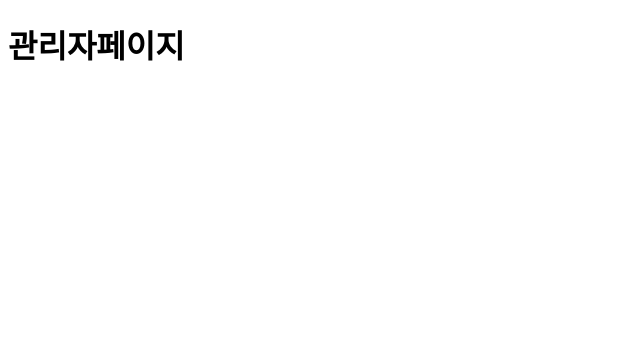
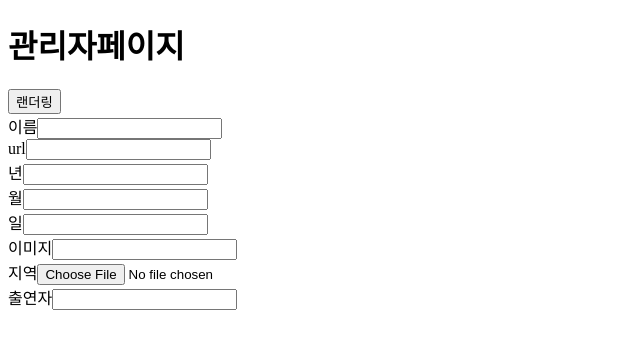
Before and after one commit to ChooHongWook/study_for_useful_Frontend, a Next.js app in the folder 1_each_state/use_props/: page / in a window 1280 px wide. Shown: the top 344 px of the page, without its empty margins (0-640 px from the left). Built offline with nearby package versions, Linux system fonts and the light colour scheme.

Commit message:
dev: 틀 작성 (아 러프하게라도 이미지를 함 짜는게 좋긴한데.. 테스트용이라 필요없나?)

```diff
--- a/1_each_state/use_props/pages/index.tsx
+++ b/1_each_state/use_props/pages/index.tsx
@@ -1,12 +1,65 @@
 import {users} from '../dummys/users';
+import React, {useState, useRef} from 'react';
 // import { users } from 'dummys/users';
 
 let test = 'ddds';
+let test2 = '3333';
 
-const Home = () => (
-  <>
-    <h1>관리자페이지</h1>
-  </>
-);
+const Home = () => {
+  const [render, setRender] = useState(false);
+  console.log('랜더링 체크');
+  const handle = () => {};
+  let date = '';
+  const nameDataRef = useRef(null);
+  console.log('date: ' + date);
+  return (
+    <>
+      <h1>관리자페이지</h1>
+
+      <button onClick={() => setRender(!render)}>랜더링</button>
+
+      <div>
+        <label htmlFor="input_name">이름</label>
+        <input
+          type="text"
+          id="input_name"
+          name="input_name"
+          onChange={e => {
+            date = e.target.value;
+            setRender(!render);
+          }}
+        ></input>
+      </div>
+      <div>
+        <label htmlFor="input_url">url</label>
+        <input type="text" id="input_url" name="input_url"></input>
+      </div>
+      <div>
+        <label htmlFor="input_year">년</label>
+        <input type="text" id="input_year" name="input_year"></input>
+      </div>
+      <div>
+        <label htmlFor="input_month">월</label>
+        <input type="text" id="input_month" name="input_month"></input>
+      </div>
+      <div>
+        <label htmlFor="input_date">일</label>
+        <input type="text" id="input_date" name="input_date"></input>
+      </div>
+      <div>
+        <label htmlFor="input_image">이미지</label>
+        <input type="text" id="input_image" name="input_image"></input>
+      </div>
+      <div>
+        <label htmlFor="input_area">지역</label>
+        <input type="file" id="input_area" name="input_area"></input>
+      </div>
+      <div>
+        <label htmlFor="input_actor">출연자</label>
+        <input type="select" id="input_actor" name="input_actor"></input>
+      </div>
+    </>
+  );
+};
 
 export default Home;
```
Also changed, not shown: 1_each_state/use_props/.prettierrc.json.
